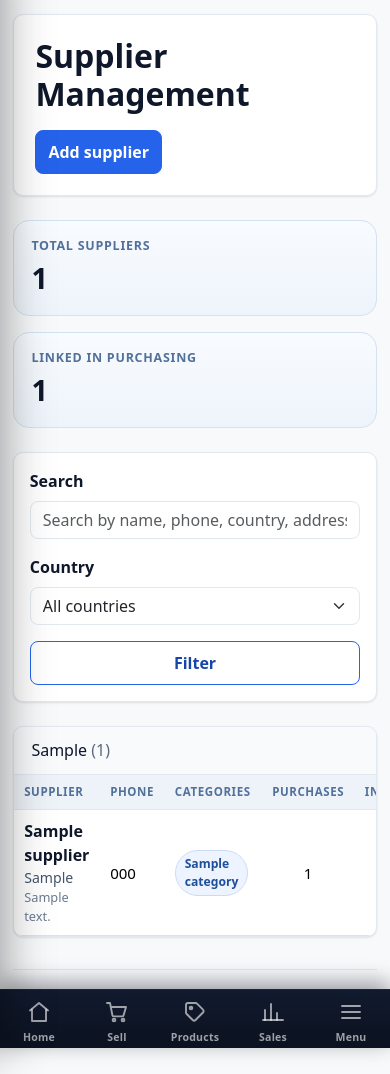
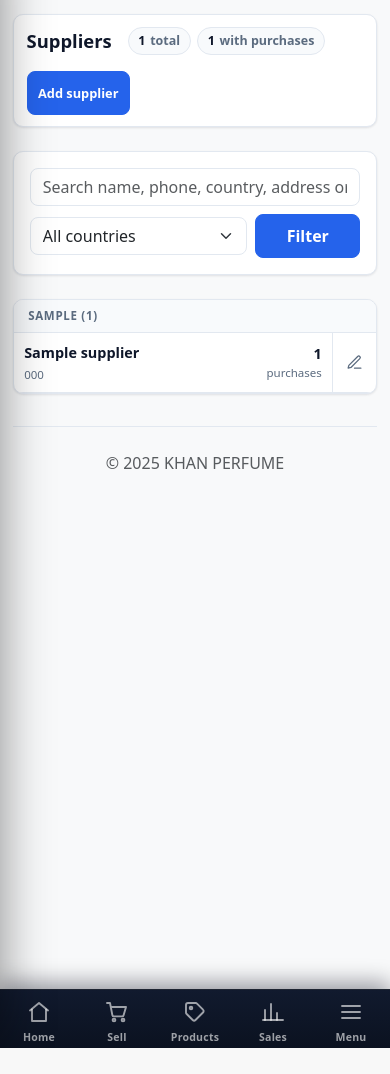
Before and after one commit to mrui0516/InventoryApp, a Django app: page /suppliers/ in a window 390 px wide. Shown: the part 50-1124 px from the top of the page. After the commit the page ends 1098 px from the top, so only its background shows below. Run offline with Django 5.2, Linux system fonts and the light colour scheme; a user stored in the database is signed in; data comes from the database, SQL or seed files in the repository; tables that the repository leaves empty hold one stand-in row (values such as "Sample post"); some libraries are stand-ins or nearby versions.

Commit message:
fix: hide the app shell from signed-out visitors; tidy the supplier list
login.html extends base.html, so anyone hitting the login page was served the
whole ERP shell: the brand, the sidebar and the entire navigation structure
(Dashboard, Operations/Outbound, Catalog/Products, Sales & Clients/Customers)
were readable before authenticating. The top bar, sidebar, backdrop and footer
are now rendered only for authenticated users, and a body.anon class gives the
signed-out page a full-viewport centred layout on the dark brand background.
Rebuilt the login form with proper autocomplete hints, 16px inputs (no iOS
zoom) and safe-area padding. Verified the login response contains none of the
navigation markup.

Supplier list: every country group rendered its own auto-sized table, so columns
never lined up between groups, and unbounded addresses and category chips gave
rows wildly different heights. It now uses table-layout:fixed with one shared
colgroup, a single clamped line per cell and a fixed row height, with categories
capped at two chips plus a '+N' overflow. The two oversized stat cards fold into
the header as pills and the filter row is compact. On phones a 7-column table
cannot work, so each supplier becomes one compact tappable row with a separate
edit target.
259 pass. app.css changed - collectstatic needed on deploy.

Co-Authored-By: Claude Opus 4.8 <noreply@anthropic.com>

```diff
--- a/stock/templates/stock/base.html
+++ b/stock/templates/stock/base.html
@@ -24,10 +24,11 @@
 
   {% block extra_head %}{% endblock %}
 </head>
-<body class="bg-light">
+<body class="bg-light{% if not user.is_authenticated %} anon{% endif %}">
   {% with current_url=request.resolver_match.url_name %}
   <div class="erp-layout">
 
+    {% if user.is_authenticated %}
     <header class="erp-topbar">
       <button class="erp-burger" type="button" aria-label="Toggle navigation"
               onclick="document.body.classList.toggle('erp-nav-open')">&#9776;</button>
@@ -108,6 +109,7 @@
     </aside>
 
     <div class="erp-backdrop" onclick="document.body.classList.remove('erp-nav-open')"></div>
+    {% endif %}
 
     <main class="erp-content">
       {% if messages %}
@@ -129,9 +131,11 @@
 
       {% block content %}{% endblock %}
 
+      {% if user.is_authenticated %}
       <footer class="text-center text-muted py-4">
         &copy; 2025 KHAN PERFUME
       </footer>
+      {% endif %}
     </main>
 
     {% if user.is_authenticated %}
--- a/stock/templates/stock/supplier_list.html
+++ b/stock/templates/stock/supplier_list.html
@@ -4,62 +4,80 @@
 {% block content %}
 <style>
   .panel{background:#fff;border:1px solid var(--app-border);border-radius:var(--app-radius);box-shadow:var(--app-shadow)}
-  .hero{padding:1.35rem}
-  .hero h1{margin:0;font-size:2rem;font-weight:900;color:var(--app-text)}
+  .hero{padding:.9rem 1.05rem}
+  .hero h1{margin:0;font-size:1.35rem;font-weight:800;color:var(--app-text)}
   .sub{color:var(--app-muted)}
-  .stats{display:grid;grid-template-columns:repeat(auto-fit,minmax(180px,1fr));gap:1rem}
-  .stat{padding:1rem 1.1rem;border-radius:1rem;background:linear-gradient(180deg,#f8fbff,#eef4fb);border:1px solid #d5e2f0}
-  .stat-k{font-size:.78rem;font-weight:800;letter-spacing:.06em;text-transform:uppercase;color:#52719a}
-  .stat-v{font-size:1.8rem;font-weight:900;color:var(--app-text)}
+  /* counters sit inline with the title, like the product list */
+  .sup-stats{display:flex;flex-wrap:wrap;gap:.4rem;align-items:center}
+  .sup-stat{display:inline-flex;align-items:baseline;gap:.3rem;padding:.25rem .6rem;border-radius:999px;
+    background:var(--app-surface-2);border:1px solid var(--app-border);
+    color:var(--app-muted);font-size:.78rem;font-weight:600;white-space:nowrap}
+  .sup-stat b{color:var(--app-text);font-weight:800;font-variant-numeric:tabular-nums}
+
   .supplier-group{overflow:hidden}
-  .group-head{padding:.85rem 1.1rem;border-bottom:1px solid var(--app-border);background:var(--app-surface-2,#f6f9fc)}
-  .group-head .sub{color:var(--app-muted)}
-  .supplier-table{font-size:.94rem}
-  .supplier-table thead th{font-size:.72rem;font-weight:800;letter-spacing:.05em;text-transform:uppercase;color:#52719a;white-space:nowrap}
-  .supplier-table td{vertical-align:middle}
-  .supplier-name{font-size:1rem;font-weight:800;color:var(--app-text)}
-  .chip{display:inline-flex;padding:.22rem .55rem;border-radius:999px;background:#eef4ff;color:#1d4f9c;font-size:.76rem;font-weight:800;margin:.15rem .2rem .15rem 0}
-  .meta{font-size:.88rem;color:#445468}
-  .meta.small{font-size:.8rem;color:#6a7c90}
+  .group-head{padding:.55rem .9rem;border-bottom:1px solid var(--app-border);background:var(--app-surface-2)}
+  .group-head h2{font-size:.72rem;font-weight:800;letter-spacing:.06em;text-transform:uppercase;color:var(--app-muted);margin:0}
+
+  /* Fixed layout so every group's columns line up, and one line per cell so
+     rows keep an identical height however much data a supplier has. */
+  .supplier-table{font-size:.9rem;table-layout:fixed;width:100%}
+  .supplier-table thead th{font-size:.68rem;font-weight:800;letter-spacing:.05em;text-transform:uppercase;
+    color:var(--app-muted);white-space:nowrap;padding:.45rem .6rem}
+  .supplier-table td{vertical-align:middle;padding:.45rem .6rem;height:3.4rem}
+  .supplier-table td,.supplier-table th{overflow:hidden}
+  .trunc{overflow:hidden;text-overflow:ellipsis;white-space:nowrap}
+  .supplier-name{font-size:.92rem;font-weight:700;color:var(--app-text)}
+  .chip{display:inline-flex;padding:.15rem .5rem;border-radius:999px;background:var(--app-accent-soft);
+    color:var(--app-accent-ink);font-size:.7rem;font-weight:700;margin-right:.2rem;white-space:nowrap}
+  .meta{font-size:.78rem;color:var(--app-muted)}
+  .num{font-variant-numeric:tabular-nums}
+
+  /* Phones: one compact row per supplier — a 7-column table cannot work here. */
+  .sup-item{display:flex;align-items:stretch;border-bottom:1px solid var(--app-border)}
+  .sup-main{flex:1 1 auto;min-width:0;display:grid;grid-template-columns:minmax(0,1fr) auto;
+    gap:.15rem .6rem;align-items:center;padding:.55rem .65rem;text-decoration:none;color:inherit}
+  .sup-main:active{background:var(--app-surface-2)}
+  .sup-name{font-size:.9rem;font-weight:700;color:var(--app-text);overflow:hidden;text-overflow:ellipsis;white-space:nowrap}
+  .sup-sub{grid-column:1;font-size:.72rem;color:var(--app-muted);overflow:hidden;text-overflow:ellipsis;white-space:nowrap}
+  .sup-fig{grid-column:2;grid-row:1 / span 2;text-align:right;white-space:nowrap;font-size:.72rem;color:var(--app-muted);font-variant-numeric:tabular-nums}
+  .sup-fig b{display:block;font-size:.9rem;font-weight:800;color:var(--app-text)}
+  .sup-edit{flex:0 0 44px;display:grid;place-items:center;color:var(--app-muted);border-left:1px solid var(--app-border)}
+  .sup-edit:active{background:var(--app-surface-2)}
+  @media (max-width:575.98px){
+    .hero{padding:.7rem .8rem}
+    .hero h1{font-size:1.15rem}
+    .hero .btn{padding:.4rem .65rem;font-size:.8rem}
+  }
 </style>
 
 <div class="d-grid gap-4">
   <section class="panel hero">
-    <div class="d-flex justify-content-between gap-3 flex-wrap align-items-start">
-      <div>
-        <h1>Supplier Management</h1>
+    <div class="d-flex justify-content-between gap-3 flex-wrap align-items-center">
+      <div class="d-flex align-items-center gap-3 flex-wrap">
+        <h1>Suppliers</h1>
+        <div class="sup-stats">
+          <span class="sup-stat"><b>{{ supplier_count }}</b> total</span>
+          <span class="sup-stat"><b>{{ linked_suppliers }}</b> with purchases</span>
+        </div>
       </div>
       <a href="{% url 'supplier_create' %}" class="btn btn-primary">Add supplier</a>
     </div>
   </section>
 
-  <section class="stats">
-    <div class="stat">
-      <div class="stat-k">Total Suppliers</div>
-      <div class="stat-v">{{ supplier_count }}</div>
-    </div>
-    <div class="stat">
-      <div class="stat-k">Linked In Purchasing</div>
-      <div class="stat-v">{{ linked_suppliers }}</div>
-    </div>
-  </section>
-
   <section class="panel p-3">
-    <form method="get" class="row g-3 align-items-end">
-      <div class="col-md-7">
-        <label class="form-label fw-bold">Search</label>
-        <input type="text" name="q" value="{{ query }}" class="form-control" placeholder="Search by name, phone, country, address, or product type">
+    <form method="get" class="row g-2 align-items-center">
+      <div class="col-12 col-md-7">
+        <input type="text" name="q" value="{{ query }}" class="form-control" aria-label="Search suppliers" placeholder="Search name, phone, country, address or product type">
       </div>
-      <div class="col-md-3">
-        <label class="form-label fw-bold">Country</label>
-        <select name="country" class="form-select">
+      <div class="col-8 col-md-3">
+        <select name="country" class="form-select" aria-label="Country">
           <option value="">All countries</option>
           {% for c in country_options %}<option value="{{ c }}" {% if country_filter == c %}selected{% endif %}>{{ c }}</option>{% endfor %}
           <option value="__none__" {% if country_filter == '__none__' %}selected{% endif %}>No country</option>
         </select>
       </div>
-      <div class="col-md-2 d-grid">
-        <button class="btn btn-outline-primary">Filter</button>
+      <div class="col-4 col-md-2 d-grid">
+        <button class="btn btn-primary">Filter</button>
       </div>
     </form>
   </section>
@@ -67,17 +85,22 @@
   {% for group in supplier_groups %}
     <section class="panel supplier-group">
       <div class="group-head">
-        <h2 class="h6 mb-0">{{ group.country }} <span class="sub">({{ group.suppliers|length }})</span></h2>
+        <h2>{{ group.country }} <span class="sub">({{ group.suppliers|length }})</span></h2>
       </div>
-      <div class="table-responsive">
+
+      <div class="table-responsive d-none d-sm-block">
         <table class="table table-hover align-middle mb-0 supplier-table">
+          <colgroup>
+            <col style="width:26%"><col style="width:14%"><col style="width:20%">
+            <col style="width:8%"><col style="width:8%"><col style="width:14%"><col style="width:10%">
+          </colgroup>
           <thead>
             <tr>
               <th>Supplier</th>
               <th>Phone</th>
               <th>Categories</th>
-              <th class="text-center">Purchases</th>
-              <th class="text-center">Inbound</th>
+              <th class="text-center">Purch.</th>
+              <th class="text-center">Inb.</th>
               <th>Last purchase</th>
               <th class="text-end">Actions</th>
             </tr>
@@ -86,23 +109,20 @@
             {% for supplier in group.suppliers %}
               <tr>
                 <td>
-                  <div class="supplier-name">{{ supplier.name }}</div>
-                  {% if supplier.contact_person %}<div class="meta">{{ supplier.contact_person }}</div>{% endif %}
-                  {% if supplier.address %}<div class="meta small">{{ supplier.address }}</div>{% endif %}
+                  <div class="supplier-name trunc">{{ supplier.name }}</div>
+                  <div class="meta trunc">{{ supplier.contact_person|default:supplier.address|default:"&mdash;" }}</div>
                 </td>
-                <td>{{ supplier.phone|default:"—" }}</td>
-                <td>
-                  {% for category in supplier.product_types.all %}
-                    <span class="chip">{{ category.name }}</span>
-                  {% empty %}
-                    <span class="meta">—</span>
-                  {% endfor %}
+                <td class="trunc">{{ supplier.phone|default:"—" }}</td>
+                <td class="trunc">
+                  {% for category in supplier.product_types.all|slice:":2" %}<span class="chip">{{ category.name }}</span>{% endfor %}
+                  {% if supplier.product_types.all|length > 2 %}<span class="chip">+{{ supplier.product_types.all|length|add:"-2" }}</span>{% endif %}
+                  {% if not supplier.product_types.all %}<span class="meta">—</span>{% endif %}
                 </td>
-                <td class="text-center">{{ supplier.purchase_count }}</td>
-                <td class="text-center">{{ supplier.inbound_count }}</td>
-                <td>{% if supplier.last_purchase_at %}{{ supplier.last_purchase_at|date:"Y-m-d H:i" }}{% else %}<span class="meta">No purchases yet</span>{% endif %}</td>
+                <td class="text-center num">{{ supplier.purchase_count }}</td>
+                <td class="text-center num">{{ supplier.inbound_count }}</td>
+                <td class="trunc num">{% if supplier.last_purchase_at %}{{ supplier.last_purchase_at|date:"Y-m-d" }}{% else %}<span class="meta">—</span>{% endif %}</td>
                 <td class="text-end">
-                  <div class="d-flex gap-2 justify-content-end flex-wrap">
+                  <div class="d-flex gap-1 justify-content-end">
                     <a href="{% url 'supplier_detail' supplier.id %}" class="btn btn-dark btn-sm">Orders</a>
                     <a href="{% url 'supplier_edit' supplier.id %}" class="btn btn-outline-primary btn-sm">Edit</a>
                   </div>
@@ -111,6 +131,21 @@
             {% endfor %}
           </tbody>
         </table>
+      </div>
+
+      <div class="d-sm-none">
+        {% for supplier in group.suppliers %}
+          <div class="sup-item">
+            <a class="sup-main" href="{% url 'supplier_detail' supplier.id %}">
+              <span class="sup-name">{{ supplier.name }}</span>
+              <span class="sup-sub">{{ supplier.phone|default:supplier.contact_person|default:"No phone" }}</span>
+              <span class="sup-fig"><b>{{ supplier.purchase_count }}</b>purchases</span>
+            </a>
+            <a class="sup-edit" href="{% url 'supplier_edit' supplier.id %}" aria-label="Edit {{ supplier.name }}">
+              <svg width="17" height="17" viewBox="0 0 24 24" fill="none" stroke="currentColor" stroke-width="1.8" stroke-linecap="round" stroke-linejoin="round" aria-hidden="true"><path d="M12 20h9"/><path d="M16.5 3.5a2.1 2.1 0 0 1 3 3L7 19l-4 1 1-4Z"/></svg>
+            </a>
+          </div>
+        {% endfor %}
       </div>
     </section>
   {% empty %}
```
Also changed, not shown: docs/STATUS.md (+1 -0 lines), stock/static/css/app.css (+34 -0 lines), stock/templates/stock/login.html (+11 -9 lines).
